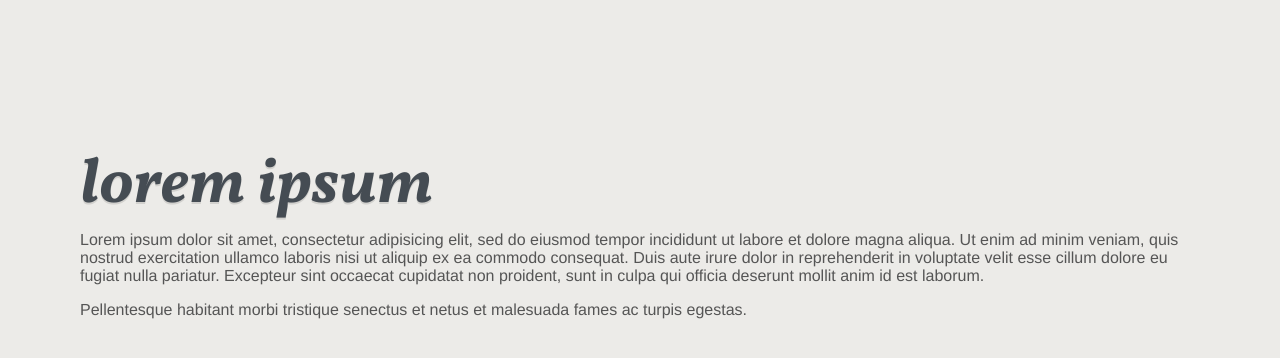
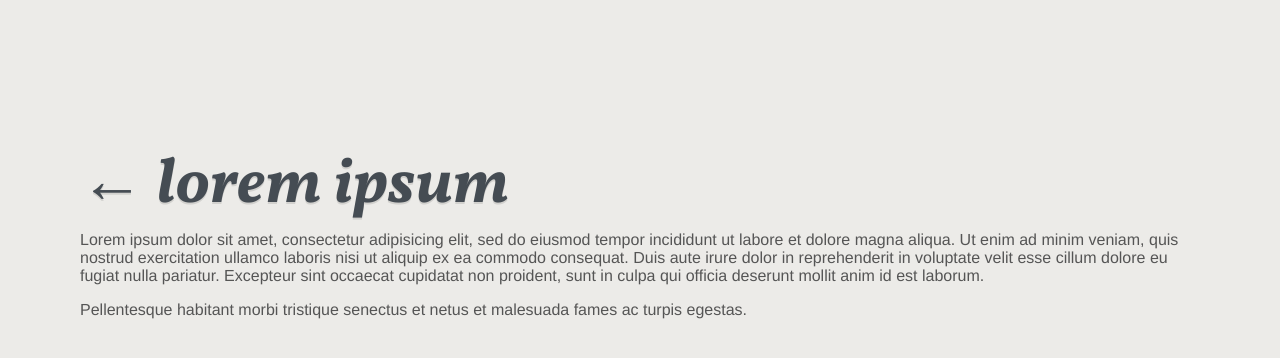
Before and after one commit to alialo/alialo.github.com, a Jekyll site: the page built from _posts/2012-03-23-this-is-my-title.markdown, in a window 1280 px wide. Shown: the top 358 px of the page. Built offline with Jekyll 4.4.1, drawn with Linux system fonts in a browser that asks for light colours; nearby versions of some CDN libraries; part of the change alters nothing that is shown.

```diff
--- a/_layouts/post.html
+++ b/_layouts/post.html
@@ -2,6 +2,6 @@
 layout: default
 ---
 <article id="post">
-	<h1><a href="/">{{ page.title }}</a></h1>
+	<h1><a href="/">&larr; {{ page.title }}</a></h1>
 	{{ content }}
 </article>
```
